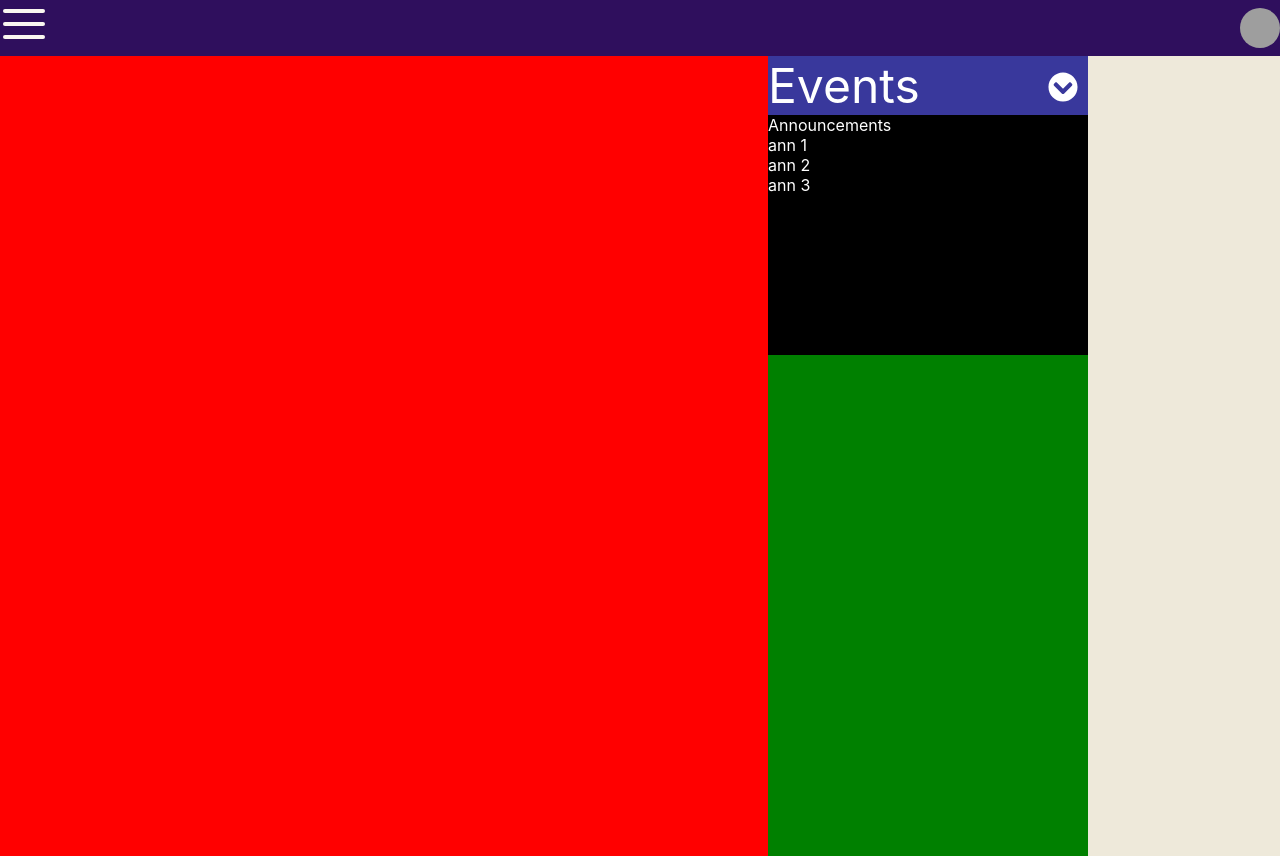
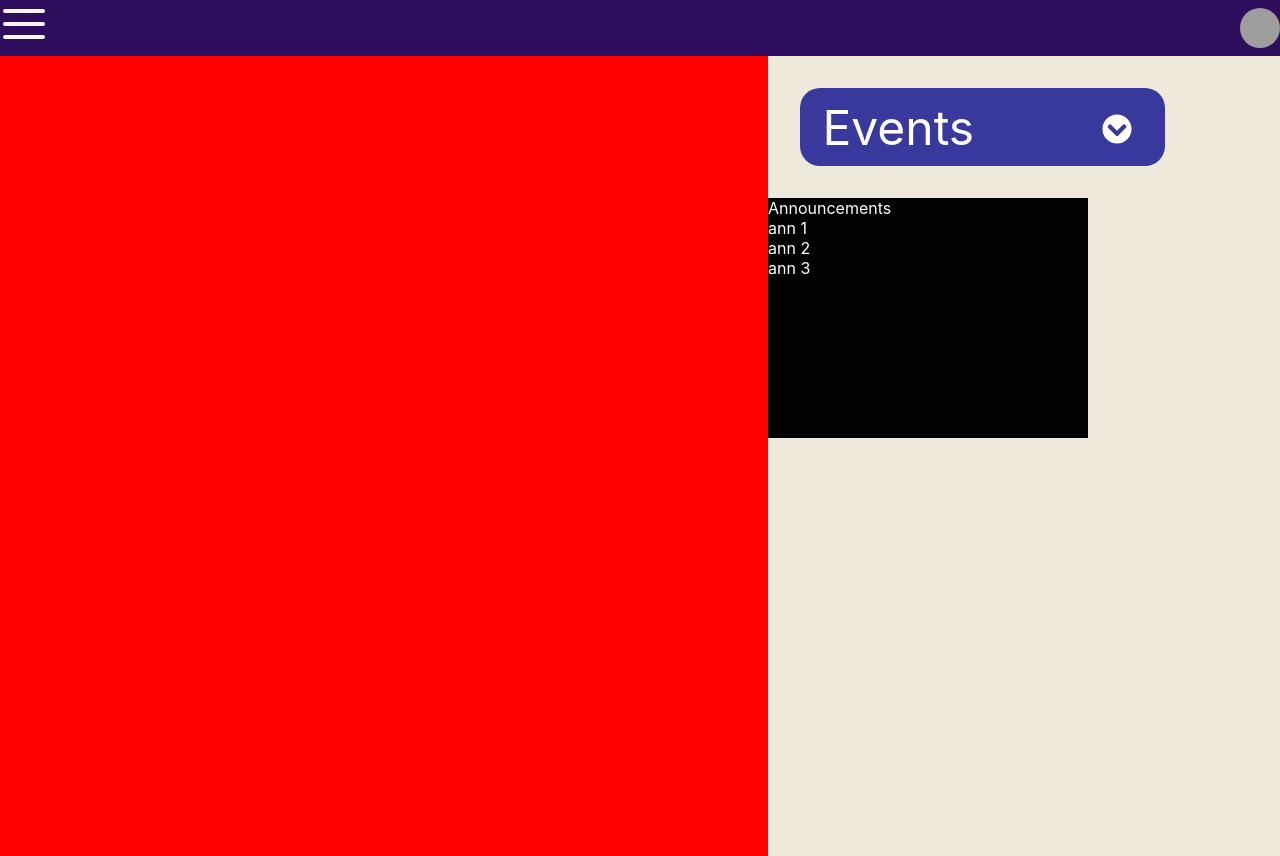
Before and after one commit to IN-Accurate/alumni-portal-rset, a React (Create React App) app in the folder client/: page / in a window 1280 px wide. Built offline with nearby package versions, Linux system fonts and the light colour scheme; grey boxes are pictures that could not be loaded.

Commit message:
Fix css of events

```diff
--- a/client/src/CSS/Events.css
+++ b/client/src/CSS/Events.css
@@ -1,6 +1,9 @@
 .event-container {
   background-color: rgb(57, 56, 156);
   width: 100%;
+  margin: 10%;
+  border-radius: 20px;
+  padding: 3% 7%;
 }
 
 .event-hero {
@@ -20,7 +23,7 @@
   padding-right: 10px;
 }
 .rotate-both-icon {
-  transition: transform 500ms ease-in-out;
+  transition: transform 350ms ease-in-out;
 }
 .rotate-icon {
   transform: rotate(180deg);
@@ -29,7 +32,7 @@
 .event-list {
   overflow: hidden;
   max-height: 0;
-  transition: max-height 0.5s ease;
+  transition: max-height 350ms ease;
 }
 
 .event-list-show {
--- a/client/src/CSS/Home.css
+++ b/client/src/CSS/Home.css
@@ -22,7 +22,6 @@
 }
 
 .home-bot-right {
-  background-color: green;
   width: 25%;
   display: flex;
   flex-direction: column;
```
